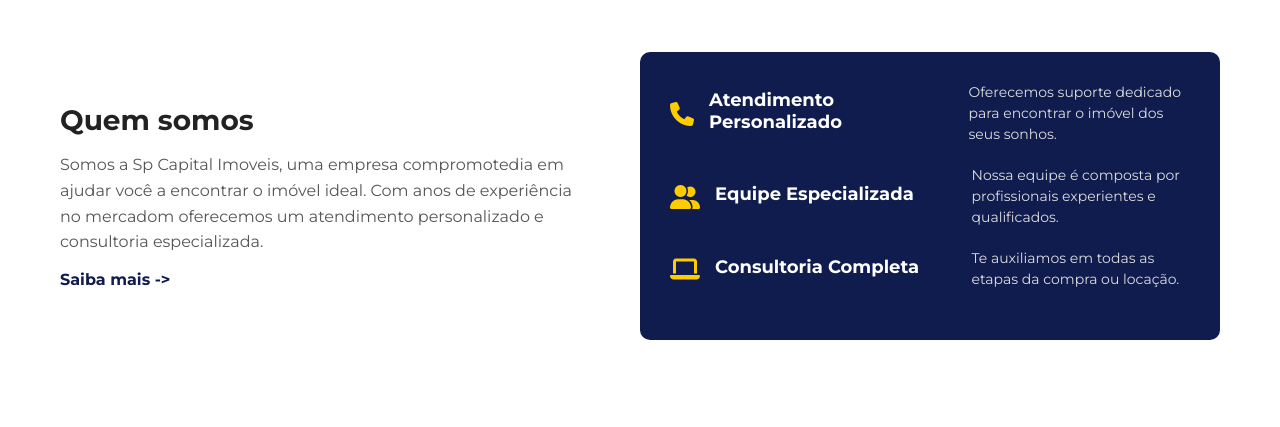
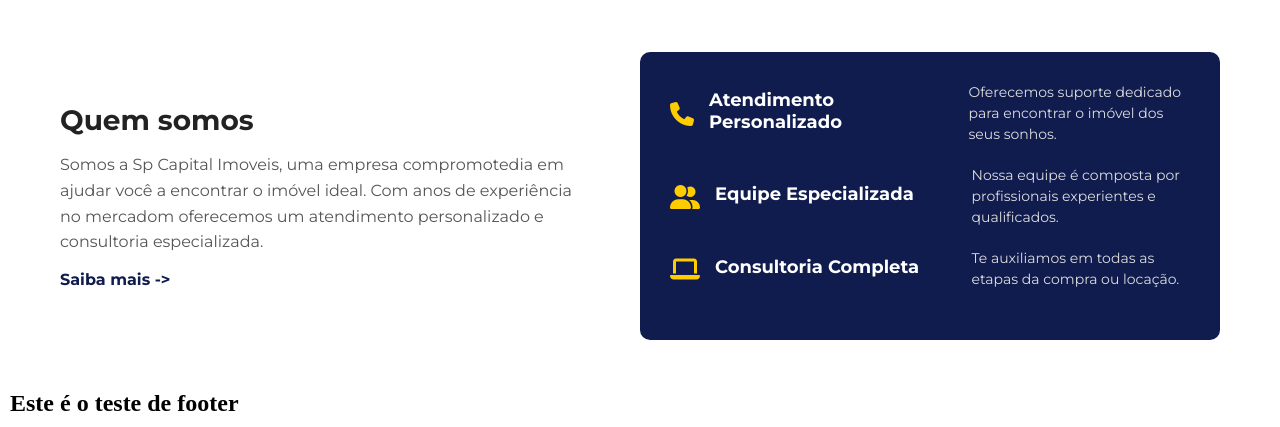
Before and after one commit to enzotelino/Projeto-SpCapital, a plain HTML site: page Front End/index.html in a window 1280 px wide. Shown: the part 1117-1544 px from the top of the page. Before the commit the page ends 1517 px from the top, so only its background shows below. Drawn offline with Linux system fonts and the light colour scheme.

Commit message:
feat(index): Adiciona footer teste

```diff
--- a/Front End/index.html
+++ b/Front End/index.html
@@ -52,6 +52,9 @@
                 </div>
             </div>
         </section>
+            <footer>
+                <h2>Este é o teste de footer</h2>
+            </footer>
         <section>
 
         </section>
```
